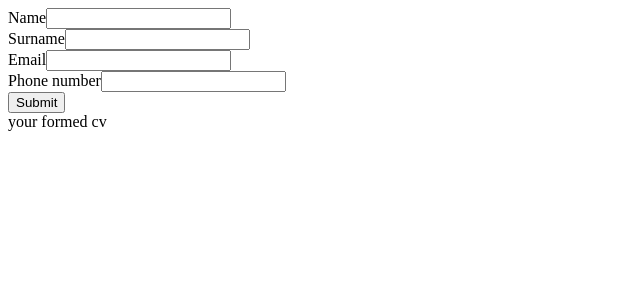
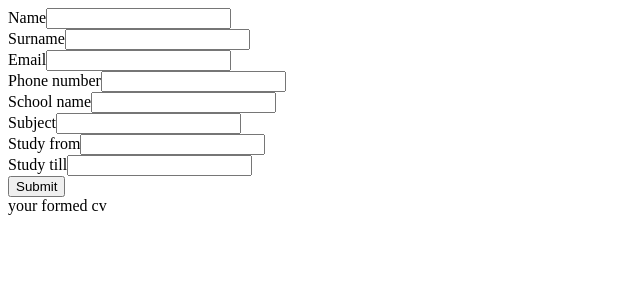
Before and after one commit to meisREAL/CV-application, a React (Create React App) app in the folder cv-app/: page / in a window 1280 px wide. Shown: the top 300 px of the page, without its empty margins (0-640 px from the left). Built offline with nearby package versions, Linux system fonts and the light colour scheme.

Commit message:
Eduction info component

```diff
--- a/cv-app/src/App.js
+++ b/cv-app/src/App.js
@@ -1,5 +1,6 @@
 import React, { Component } from "react";
 import PersonalInfo from "./components/personalInfo";
+import Education from "./components/Education";
 
 class App extends Component {
     constructor() {
@@ -55,6 +56,7 @@ class App extends Component {
                     <PersonalInfo name={name} surName={surName} email={email} phone={phone}
                         handleChange={this.handleInputChange}
                     />
+                    <Education />
                     <input type='submit' />
                 </form>
             </div>
--- /dev/null
+++ b/cv-app/src/components/Education.js
@@ -0,0 +1,36 @@
+import React, { Component } from "react";
+
+class Education extends Component {
+    constructor(props) {
+        super(props);
+    }
+
+    handleChange(e) {
+        // code goes here
+    }
+
+    render() {
+        return (
+            <div className="inputs">
+                <div className="inputFields">
+                    <label>School name</label>
+                    <input type='text' name="school" />
+                </div>
+                <div className="inputFields">
+                    <label>Subject</label>
+                    <input type='text' name="subject" />
+                </div>
+                <div className="inputFields">
+                    <label>Study from</label>
+                    <input type='text' name="studyFrom" />
+                </div>
+                <div className="inputFields">
+                    <label>Study till</label>
+                    <input type='text' name="studyTill" />
+                </div>
+            </div>
+        );
+    }
+}
+
+export default Education;
```
